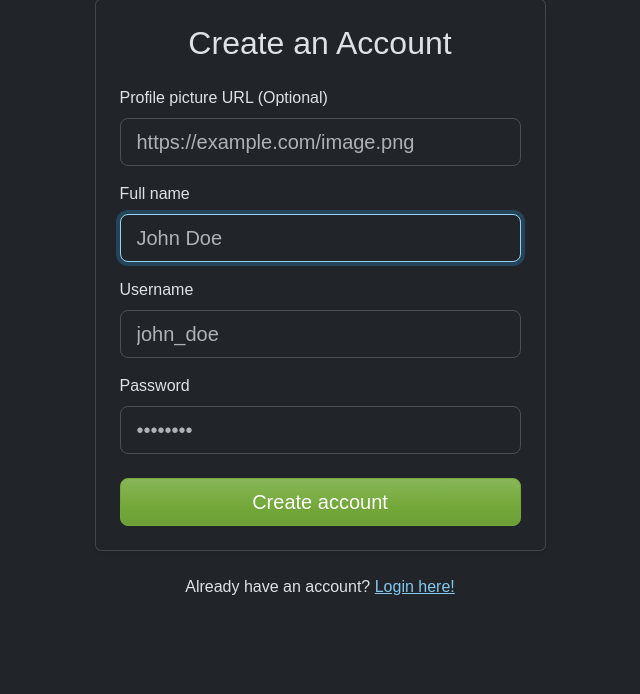
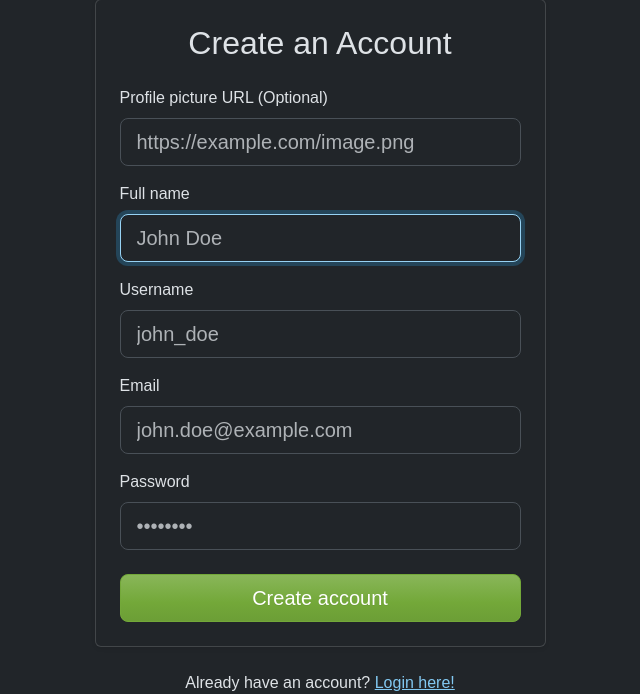
Before and after one commit to dvrkdev/flask-notes-app, a Flask app: page /auth/register in a window 1280 px wide. Shown: the part 108-802 px from the top of the page, without its empty margins (320-960 px from the left). Before the commit the page ends 703 px from the top, so only its background shows below. Run offline with Flask 3, Linux system fonts and the light colour scheme; some libraries are stand-ins or nearby versions; some web fonts are replaced.

Commit message:
feat: add email field to registration form and display on user profile

```diff
--- a/app/extensions.py
+++ b/app/extensions.py
@@ -3,9 +3,9 @@
 from flask_babel import Babel
 from flask_ckeditor import CKEditor
 from flask_login import LoginManager
+from flask_migrate import Migrate
 from flask_sqlalchemy import SQLAlchemy
 from flask_wtf.csrf import CSRFProtect
-from flask_migrate import Migrate
 
 babel = Babel()
 login_manager = LoginManager()
--- a/app/forms.py
+++ b/app/forms.py
@@ -3,6 +3,7 @@ from flask_ckeditor import CKEditorField
 from flask_wtf import FlaskForm
 from wtforms import (
     BooleanField,
+    EmailField,
     PasswordField,
     StringField,
     SubmitField,
@@ -12,6 +13,7 @@ from wtforms import (
 from wtforms.validators import (
     URL,
     DataRequired,
+    Email,
     Length,
     Optional,
     Regexp,
@@ -39,6 +41,12 @@ class RegisterForm(FlaskForm):
             Length(min=5, max=64),
         ],
         render_kw={"placeholder": _l("john_doe")},
+    )
+
+    email = EmailField(
+        _l("Email"),
+        validators=[DataRequired(message="This field is required.")],
+        render_kw={"placeholder": _l("john.doe@example.com")},
     )
 
     password = PasswordField(
--- a/app/routes/auth.py
+++ b/app/routes/auth.py
@@ -47,6 +47,7 @@ def register():
             user = User(
                 name=form.name.data,
                 username=form.username.data,
+                email=form.email.data,
                 password_hash=generate_password_hash(form.password.data),
                 profile_pic_url=form.profile_pic_url.data,
             )
--- a/app/templates/index.html
+++ b/app/templates/index.html
@@ -13,6 +13,7 @@
                     </h1>
                 {% endif %}
                 <h1 class="fw-semibold mb-0">{{ current_user.name }}</h1>
+                <p class="text-muted mb-0">@{{ current_user.email }}</p>
                 <p class="text-muted mb-0">@{{ current_user.username }}</p>
             </div>
             <hr>
--- a/app/templates/register.html
+++ b/app/templates/register.html
@@ -26,6 +26,11 @@
                     {{ form.username(class="form-control form-control-lg" +(" is-invalid" if form.username.errors else "") ) }}
                     {% if form.username.errors %}<div class="invalid-feedback">{{ form.username.errors[0] }}</div>{% endif %}
                 </div>
+                <div class="mb-3">
+                    {{ form.email.label(class="form-label") }}
+                    {{ form.email(class="form-control form-control-lg" +(" is-invalid" if form.email.errors else "") ) }}
+                    {% if form.email.errors %}<div class="invalid-feedback">{{ form.email.errors[0] }}</div>{% endif %}
+                </div>
                 <div class="mb-4">
                     {{ form.password.label(class="form-label") }}
                     {{ form.password(class="form-control form-control-lg" +(" is-invalid" if form.password.errors else "") ) }}
--- a/app/templates/view_note.html
+++ b/app/templates/view_note.html
@@ -25,9 +25,7 @@
                     {% endif %}
                 </div>
             </header>
-            <article class="note-content lead">
-                {{ note.content | safe }}
-            </article>
+            <article class="note-content lead">{{ note.content | safe }}</article>
             <hr class="mt-5">
             <a href="{{ url_for('main.index') }}" class="btn btn-outline-secondary">
                 <i class="bi bi-arrow-left"></i> {{ _("Back to Notes") }}
```
